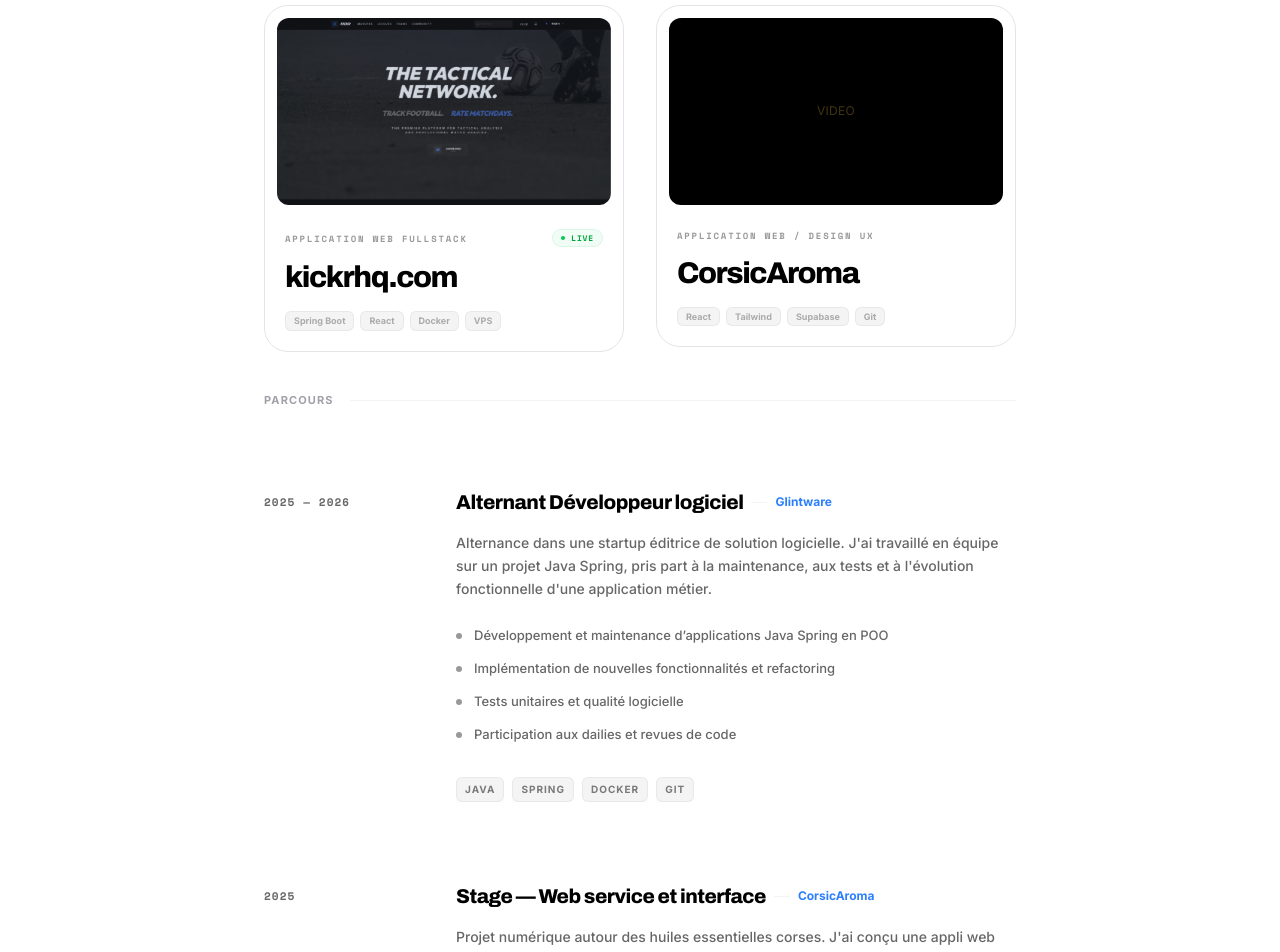
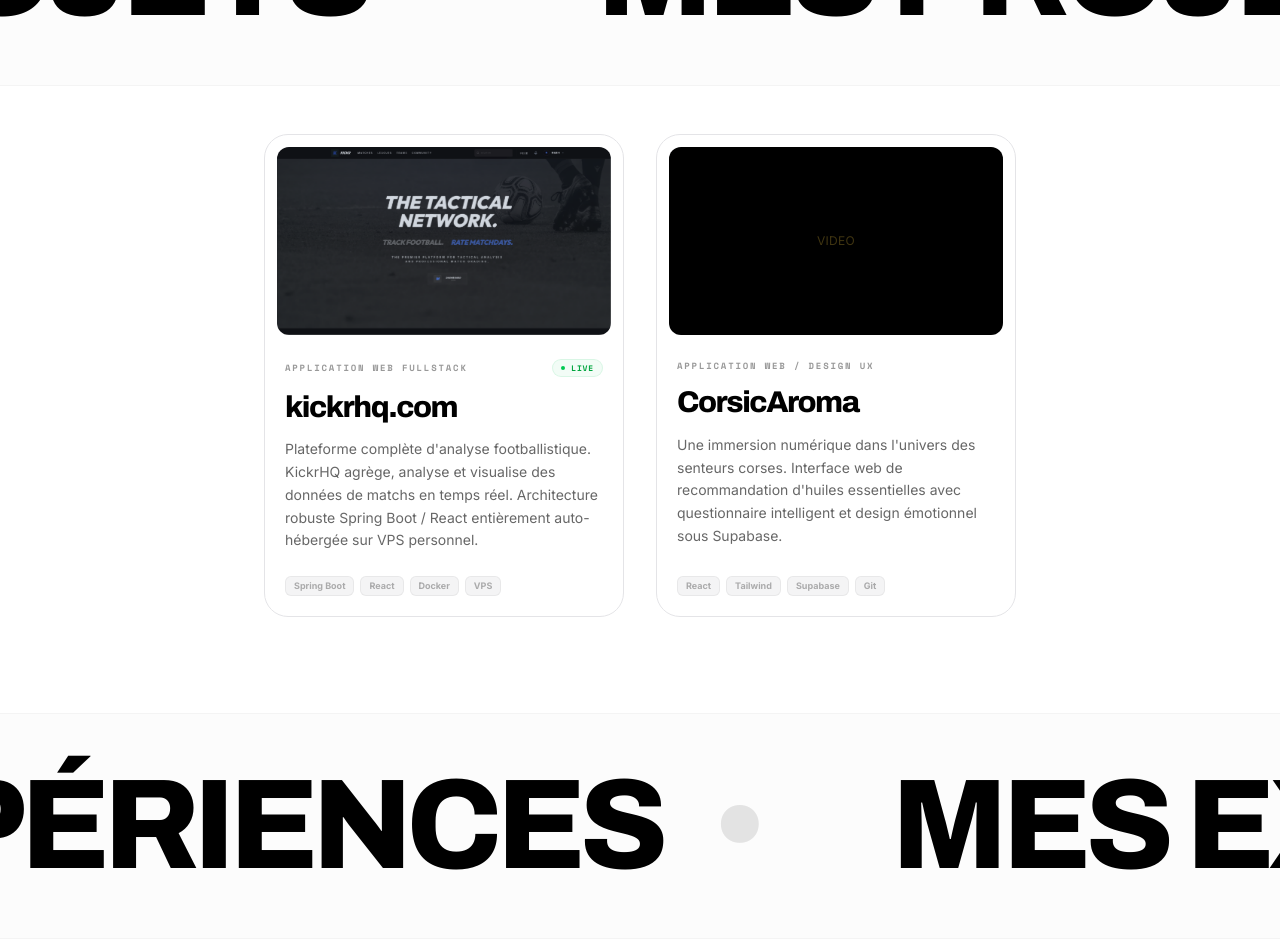
Before and after one commit to harelmarin/portfolioV2, a Next.js app in the folder client/: page / in a window 1280 px wide. Shown: the part 1020-1972 px from the top of the page. Built offline with nearby package versions, Linux system fonts and the light colour scheme.

Commit message:
style(HorizontalMarquee)

```diff
--- a/client/app/components/HomePage.tsx
+++ b/client/app/components/HomePage.tsx
@@ -5,6 +5,7 @@
 import BackgroundEffects from './BackgroundEffects';
 import ContactButton from './ContactButton';
 import { motion } from 'framer-motion';
+import HorizontalMarquee from './HorizontalMarquee';
 
 // ... (previous code)
 export type Project = {
@@ -16,6 +17,7 @@
   stacks: string[];
   link?: string;
   isLive?: boolean;
+  detailedDescription?: string;
   stackDetails?: {
     frontend?: string;
     backend?: string;
@@ -28,26 +30,35 @@
     title: 'kickrhq.com',
     category: 'Application Web Fullstack',
     description:
-      "Plateforme d'analyse et de statistiques footballistiques. Architecture robuste entièrement auto-hébergée sur VPS personnel via Docker pour un contrôle total de l'infrastructure.",
+      "Plateforme complète d'analyse footballistique. KickrHQ agrège, analyse et visualise des données de matchs en temps réel. Architecture robuste Spring Boot / React entièrement auto-hébergée sur VPS personnel.",
+    detailedDescription:
+      "Plateforme complète dédiée aux passionnés de football et de statistiques. KickrHQ agrège, analyse et visualise des données de matchs en temps réel. Développée avec une approche 'Clean Architecture', l'application garantit performance et maintenabilité. Le backend Spring Boot gère des millions d'événements, tandis que le frontend React offre une expérience utilisateur fluide et interactive. L'infrastructure, entièrement conteneurisée et orchestrée sur un VPS privé, démontre une maîtrise complète du cycle de vie logiciel, du code au déploiement.",
     image: '/img/kickr.png',
     video: '',
     stacks: ['Spring Boot', 'React', 'Docker', 'VPS'],
     link: 'https://kickrhq.com',
     isLive: true,
     stackDetails: {
-      frontend: 'React / Vite',
-      backend: 'Spring Boot 3 / Java 21',
-      infra: 'Docker, GitHub Actions (CI/CD), VPS',
+      frontend: 'React, Vite, Tailwind',
+      backend: 'Spring Boot 3, Java 21, PostgreSQL',
+      infra: 'Docker, Nginx, GitHub Actions, VPS Debian',
     }
   },
   {
     title: 'CorsicAroma',
     category: 'Application Web / Design UX',
     description:
-      "Interface web de recommandation d'huiles essentielles corses.",
+      "Une immersion numérique dans l'univers des senteurs corses. Interface web de recommandation d'huiles essentielles avec questionnaire intelligent et design émotionnel sous Supabase.",
+    detailedDescription:
+      "Une immersion numérique dans l'univers des senteurs corses. Ce projet allie design émotionnel et efficacité technique pour guider l'utilisateur vers l'huile essentielle idéale. Au-delà du catalogue e-commerce, l'application propose un questionnaire intelligent qui cerne les besoins de l'utilisateur pour formuler des recommandations personnalisées. L'interface, minimaliste et élégante, met en valeur l'identité visuelle de la marque, tandis que Supabase assure une gestion des données temps réel performante et sécurisée.",
     image: '',
     video: '/img/CorsicAroma-pres.mp4',
     stacks: ['React', 'Tailwind', 'Supabase', 'Git'],
+    stackDetails: {
+      frontend: 'React, Tailwind CSS, Framer Motion',
+      backend: 'Supabase (PostgreSQL), Edge Functions',
+      infra: 'Vercel, Git'
+    }
   },
 ];
 
@@ -89,37 +100,25 @@
       <FloatingHeader />
 
       <main className="relative z-10 pt-20">
-        <div id="home" className="mb-32">
+        <div id="home" className="mb-20">
           <ModernHero />
         </div>
 
+        <HorizontalMarquee text="Mes Projets" speed={40} direction={-1} className="mb-12" />
+
         {/* Section Projets */}
-        <section id="mes-projets" className="section-container mb-40">
-          <motion.div
-            initial={{ opacity: 0, y: 20 }}
-            whileInView={{ opacity: 1, y: 0 }}
-            viewport={{ once: true }}
-            className="section-title"
-          >
-            PROJETS SÉLECTIONNÉS
-          </motion.div>
+        <section id="mes-projets" className="section-container mb-80">
           <ModernProjectGallery projects={projects} />
         </section>
 
         {/* Section Expérience */}
-        <section id="experiences" className="section-container mb-40">
-          <motion.div
-            initial={{ opacity: 0, y: 20 }}
-            whileInView={{ opacity: 1, y: 0 }}
-            viewport={{ once: true }}
-            className="section-title"
-          >
-            PARCOURS
-          </motion.div>
+        <HorizontalMarquee text="Mes Expériences" speed={50} direction={1} className="mb-12" />
+        <section id="experiences" className="section-container mb-64">
           <ModernExperienceTimeline experiences={experiences} />
         </section>
 
         {/* Section Contact Minimaliste - Hero Style */}
+        <HorizontalMarquee text="Me Contacter" speed={60} direction={-1} className="mb-12" />
         <section id="contact" className="section-container pb-40 border-t border-transparent flex flex-col items-center text-center">
           <motion.div
             initial={{ opacity: 0, y: 20 }}
@@ -128,9 +127,6 @@
             className="max-w-3xl"
           >
             <div className="flex flex-col items-center">
-              <span className="font-spacemono text-[10px] text-blue-600 uppercase tracking-[0.2em] font-bold block mb-8 bg-blue-50 px-3 py-1 rounded-full border border-blue-100">
-                Contact
-              </span>
 
               <h2 className="font-archivo text-3xl md:text-5xl lg:text-6xl font-black tracking-tighter mb-8 text-black leading-[0.9] uppercase">
                 Recherche<br />d'Alternance<br />pour 2026.
--- a/client/app/components/HorizontalMarquee.tsx
+++ b/client/app/components/HorizontalMarquee.tsx
@@ -1,24 +1,53 @@
 'use client';
-import { motion, useScroll, useTransform } from 'framer-motion';
-import { useRef } from 'react';
+import { motion } from 'framer-motion';
 
-const HorizontalMarquee = ({ text, speed = 20, direction = 1 }: { text: string, speed?: number, direction?: 1 | -1 }) => {
-    const containerRef = useRef(null);
-    const { scrollYProgress } = useScroll({
-        target: containerRef,
-        offset: ["start end", "end start"]
-    });
-
-    // Use a large negative offset to ensure the marquee is already full and flowing from both sides
-    const xBase = -3000;
-    const movement = useTransform(scrollYProgress, [0, 1], [xBase, xBase + (direction * 1000)]);
+const HorizontalMarquee = ({
+    text,
+    speed = 30,
+    direction = 1,
+    className = ""
+}: {
+    text: string,
+    speed?: number,
+    direction?: 1 | -1,
+    className?: string
+}) => {
+    // Determine the x-axis movement based on direction
+    const initialX = direction === 1 ? '0%' : '-50%';
+    const animateX = direction === 1 ? '-50%' : '0%';
 
     return (
-        <div ref={containerRef} className="py-20 overflow-hidden whitespace-nowrap border-y border-white/5 bg-white/[0.02] relative">
-            <motion.div style={{ x: movement }} className="flex">
-                {[...Array(20)].map((_, i) => (
-                    <span key={i} className="font-archivo text-3xl md:text-5xl text-outline px-8 uppercase transition-colors hover:text-[#d4af37] tracking-[0.2em] flex items-center">
-                        {text} <span className="text-[#d4af37]/50 ml-10 select-none">•</span>
+        <div className={`py-8 md:py-12 overflow-hidden whitespace-nowrap border-y border-black/[0.03] bg-black/[0.01] relative flex ${className}`}>
+            <motion.div
+                className="flex flex-row flex-nowrap shrink-0"
+                initial={{ x: initialX }}
+                animate={{ x: animateX }}
+                transition={{
+                    duration: speed,
+                    repeat: Infinity,
+                    ease: "linear",
+                }}
+            >
+                {/* We repeat the content to ensure seamless loop */}
+                {[...Array(10)].map((_, i) => (
+                    <span key={i} className="font-archivo text-5xl md:text-8xl lg:text-9xl text-black font-black px-4 md:px-10 uppercase tracking-tighter flex items-center select-none">
+                        {text} <span className="text-black/10 mx-6 md:mx-12">•</span>
+                    </span>
+                ))}
+            </motion.div>
+            <motion.div
+                className="flex flex-row flex-nowrap shrink-0"
+                initial={{ x: initialX }}
+                animate={{ x: animateX }}
+                transition={{
+                    duration: speed,
+                    repeat: Infinity,
+                    ease: "linear",
+                }}
+            >
+                {[...Array(10)].map((_, i) => (
+                    <span key={i} className="font-archivo text-5xl md:text-8xl lg:text-9xl text-outline px-4 md:px-10 uppercase tracking-tighter flex items-center select-none">
+                        {text} <span className="text-black/5 mx-6 md:mx-12">•</span>
                     </span>
                 ))}
             </motion.div>
--- a/client/app/components/ModernExperienceTimeline.tsx
+++ b/client/app/components/ModernExperienceTimeline.tsx
@@ -63,7 +63,7 @@
 
 const ModernExperienceTimeline = ({ experiences }: Props) => {
     return (
-        <div className="py-10">
+        <div>
             {experiences.map((exp) => (
                 <ExperienceItem key={exp.company} exp={exp} />
             ))}
--- a/client/app/components/ModernProjectGallery.tsx
+++ b/client/app/components/ModernProjectGallery.tsx
@@ -1,9 +1,8 @@
 'use client';
-import { motion, useScroll, useTransform } from 'framer-motion';
+import { motion, AnimatePresence } from 'framer-motion';
 import { Project } from './HomePage';
 import VideoPreview from './VideoPreview';
-import ProjectModal from './ProjectModal';
-import { useState, useRef } from 'react';
+import { useState, useRef, useEffect } from 'react';
 
 interface Props {
     projects: Project[];
@@ -11,26 +10,48 @@
 
 const ProjectCard = ({ project, index }: { project: Project, index: number }) => {
     const container = useRef(null);
-    const [selectedProject, setSelectedProject] = useState<Project | null>(null);
+    const [showVideo, setShowVideo] = useState(false);
+
+    useEffect(() => {
+        if (showVideo) {
+            document.body.style.overflow = 'hidden';
+            document.documentElement.style.overflow = 'hidden';
+        } else {
+            document.body.style.overflow = '';
+            document.documentElement.style.overflow = '';
+        }
+        return () => {
+            document.body.style.overflow = '';
+            document.documentElement.style.overflow = '';
+        };
+    }, [showVideo]);
+
+    const handleAction = () => {
+        if (project.link) {
+            window.open(project.link, '_blank');
+        } else if (project.video) {
+            setShowVideo(true);
+        }
+    };
 
     return (
         <>
             <motion.div
                 ref={container}
-                className="relative group cursor-pointer"
-                onClick={() => project.link ? window.open(project.link, '_blank') : setSelectedProject(project)}
+                className="relative group cursor-pointer h-full"
+                onClick={handleAction}
             >
-                <div className="relative bg-white border border-[#e4e4e7] p-3 rounded-[1.5rem] transition-all duration-500 group-hover:shadow-[0_30px_60px_rgba(0,0,0,0.03)] group-hover:border-black/10">
-                    <div className="relative w-full aspect-video overflow-hidden rounded-xl bg-[#f4f4f5]">
+                <div className="relative h-full bg-white border border-[#e4e4e7] p-3 rounded-[1.5rem] transition-all duration-500 group-hover:shadow-[0_30px_60px_rgba(0,0,0,0.03)] group-hover:border-black/10 flex flex-col">
+                    <div className="relative w-full aspect-video overflow-hidden rounded-xl bg-[#f4f4f5] flex-shrink-0">
                         <VideoPreview src={project.video} title={project.title} poster={project.image} />
                         <div className="absolute inset-0 bg-black/5 opacity-0 group-hover:opacity-100 transition-opacity duration-700 md:flex hidden items-center justify-center">
                             <div className="px-6 py-2.5 bg-black text-white rounded-full font-inter text-[11px] font-bold tracking-wider transform translate-y-4 group-hover:translate-y-0 transition-transform duration-500">
-                                Voir le projet
+                                {project.link ? 'Visiter le site' : 'Plein écran'}
                             </div>
                         </div>
                     </div>
 
-                    <div className="mt-6 px-2 pb-2">
+                    <div className="mt-6 px-2 pb-2 flex flex-col flex-grow">
                         <div className="flex items-center justify-between mb-3">
                             <span className="font-spacemono text-[9px] text-black/40 uppercase tracking-[0.2em] font-bold">
                                 {project.category}
@@ -46,11 +67,15 @@
                             )}
                         </div>
 
-                        <h3 className="font-archivo text-2xl md:text-3xl font-black text-black tracking-tighter mb-4">
+                        <h3 className="font-archivo text-2xl md:text-3xl font-black text-black tracking-tighter mb-3 leading-tight">
                             {project.title}
                         </h3>
 
-                        <div className="flex flex-wrap gap-1.5">
+                        <p className="font-inter text-sm text-black/60 leading-relaxed mb-6 flex-grow">
+                            {project.description}
+                        </p>
+
+                        <div className="flex flex-wrap gap-1.5 mt-auto">
                             {project.stacks.map(s => (
                                 <span key={s} className="text-[9px] font-inter font-bold text-black/30 px-2 py-0.5 rounded-md bg-[#f4f4f5] border border-black/5">
                                     {s}
@@ -61,17 +86,48 @@
                 </div>
             </motion.div>
 
-            <ProjectModal
-                project={selectedProject}
-                onClose={() => setSelectedProject(null)}
-            />
+            <AnimatePresence>
+                {showVideo && (
+                    <motion.div
+                        initial={{ opacity: 0 }}
+                        animate={{ opacity: 1 }}
+                        exit={{ opacity: 0 }}
+                        className="fixed inset-0 z-[100] bg-black/95 backdrop-blur-sm flex items-center justify-center p-4 md:p-10"
+                        onClick={() => setShowVideo(false)}
+                    >
+                        <motion.div
+                            initial={{ scale: 0.9, opacity: 0 }}
+                            animate={{ scale: 1, opacity: 1 }}
+                            exit={{ scale: 0.9, opacity: 0 }}
+                            className="relative w-full max-w-6xl aspect-video rounded-2xl overflow-hidden bg-black"
+                            onClick={(e) => e.stopPropagation()}
+                        >
+                            <video
+                                src={project.video}
+                                autoPlay
+                                controls
+                                className="w-full h-full object-contain"
+                            />
+                            <button
+                                onClick={() => setShowVideo(false)}
+                                className="absolute top-4 right-4 w-10 h-10 rounded-full bg-white/10 hover:bg-white/20 backdrop-blur-md flex items-center justify-center transition-colors group"
+                            >
+                                <div className="relative w-4 h-4">
+                                    <span className="absolute top-1/2 left-0 w-full h-[2px] bg-white rotate-45 -translate-y-1/2" />
+                                    <span className="absolute top-1/2 left-0 w-full h-[2px] bg-white -rotate-45 -translate-y-1/2" />
+                                </div>
+                            </button>
+                        </motion.div>
+                    </motion.div>
+                )}
+            </AnimatePresence>
         </>
     );
 };
 
 const ModernProjectGallery = ({ projects }: Props) => {
     return (
-        <div className="grid grid-cols-1 md:grid-cols-2 gap-8 py-10">
+        <div className="grid grid-cols-1 md:grid-cols-2 gap-8 mb-24">
             {projects.map((project, index) => (
                 <ProjectCard key={project.title} project={project} index={index} />
             ))}
--- a/client/app/components/ProjectGallery.tsx
+++ b/client/app/components/ProjectGallery.tsx
@@ -1,6 +1,5 @@
 'use client';
 import React, { useState } from 'react';
-import ProjectModal from './ProjectModal';
 import VideoPreview from './VideoPreview';
 import type { Project } from './HomePage';
 
@@ -13,10 +12,6 @@
 
   return (
     <>
-      <ProjectModal
-        project={selectedProject}
-        onClose={() => setSelectedProject(null)}
-      />
       <div className="grid grid-cols-1 md:grid-cols-2 lg:grid-cols-3 gap-6 md:gap-8 lg:gap-12 max-w-7xl mx-auto">
         {projects.map((project, idx) => (
           <div
--- a/client/app/components/ProjectModal.tsx
+++ /dev/null
@@ -1,53 +0,0 @@
-'use client'
-import React from 'react';
-import type { Project } from './HomePage';
-
-interface ProjectModalProps {
-  project: Project | null;
-  onClose: () => void;
-}
-
-const ProjectModal = ({ project, onClose }: ProjectModalProps) => {
-  if (!project) return null;
-  const stopPropagation = (e: React.MouseEvent) => e.stopPropagation();
-  return (
-    <div
-      className="fixed z-40 inset-0 bg-[#0a0a0a]/95 backdrop-blur-sm flex items-center justify-center transition-opacity duration-500"
-      onClick={onClose}
-      style={{ transition: 'opacity 0.5s cubic-bezier(0.4, 0, 0.2, 1)' }}
-    >
-      <div
-        onClick={stopPropagation}
-        className="relative w-full max-w-4xl mx-4 overflow-hidden border border-[#d4af37]/20 bg-[#0f0f0f] shadow-2xl"
-        style={{
-          transition: 'all 0.5s cubic-bezier(0.4, 0, 0.2, 1)',
-          boxShadow: '0 25px 50px -12px rgba(212, 175, 55, 0.15)'
-        }}
-      >
-        <button
-          onClick={onClose}
-          className="absolute top-6 right-6 text-[#e8e5df]/60 hover:text-[#d4af37] z-10 transition-colors duration-500 group"
-          aria-label="Fermer"
-        >
-          <svg width="24" height="24" fill="none" viewBox="0 0 24 24" stroke="currentColor" strokeWidth="1.5">
-            <path
-              strokeLinecap="round"
-              strokeLinejoin="round"
-              d="M6 18L18 6M6 6l12 12"
-            />
-          </svg>
-        </button>
-        {project.video && (
-          <video
-            src={project.video}
-            controls
-            autoPlay
-            className="block w-full h-[clamp(400px,60vh,800px)] object-contain bg-[#0a0a0a]"
-          />
-        )}
-      </div>
-    </div>
-  );
-};
-
-export default ProjectModal;
```
